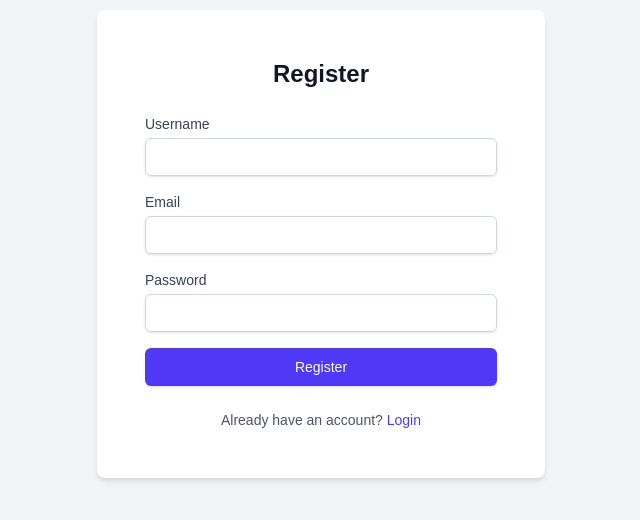
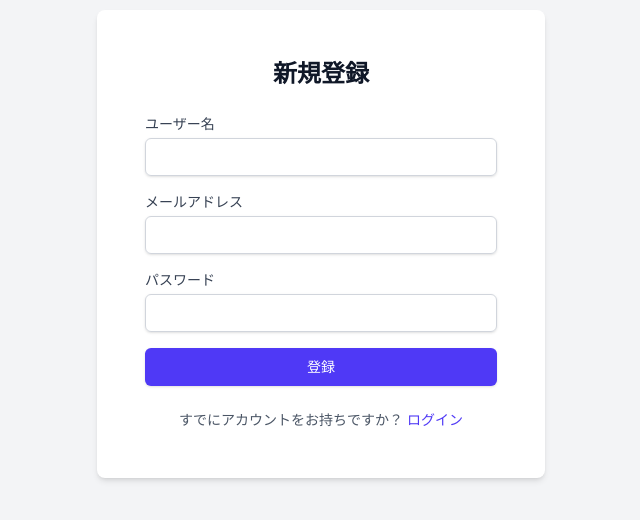
Before and after one commit to TsubasaShioda/ikimono_nikki, a Next.js app: page /auth/register in a window 1280 px wide. Shown: the part 156-676 px from the top of the page, without its empty margins (319-959 px from the left). Built offline with nearby package versions, Linux system fonts and the light colour scheme.

Commit message:
feat: 認証フォームの日本語化

```diff
--- a/src/app/auth/login/page.tsx
+++ b/src/app/auth/login/page.tsx
@@ -45,11 +45,11 @@ export default function LoginPage() {
 
   return (
     <div className="p-4">
-      <h2 className="text-2xl font-bold mb-6 text-center text-gray-900">Login</h2>
+      <h2 className="text-2xl font-bold mb-6 text-center text-gray-900">ログイン</h2>
       {error && <p className="text-red-500 text-center mb-4">{error}</p>}
       <form onSubmit={handleSubmit} className="space-y-4">
         <div>
-          <label htmlFor="email" className="block text-sm font-medium text-gray-700">Email</label>
+          <label htmlFor="email" className="block text-sm font-medium text-gray-700">メールアドレス</label>
           <input
             type="email"
             id="email"
@@ -60,7 +60,7 @@ export default function LoginPage() {
           />
         </div>
         <div>
-          <label htmlFor="password" className="block text-sm font-medium text-gray-700">Password</label>
+          <label htmlFor="password" className="block text-sm font-medium text-gray-700">パスワード</label>
           <input
             type="password"
             id="password"
@@ -75,14 +75,14 @@ export default function LoginPage() {
             type="submit"
             className="w-full flex justify-center py-2 px-4 border border-transparent rounded-md shadow-sm text-sm font-medium text-white bg-indigo-600 hover:bg-indigo-700 focus:outline-none focus:ring-2 focus:ring-offset-2 focus:ring-indigo-500"
           >
-            Login
+            ログイン
           </button>
         </div>
       </form>
       <p className="mt-6 text-center text-sm text-gray-600">
-        Don't have an account? {' '}
+        アカウントをお持ちではありませんか？ {' '}
         <Link href="/auth/register" className="font-medium text-indigo-600 hover:text-indigo-500">
-          Register
+          新規登録
         </Link>
       </p>
     </div>
--- a/src/app/auth/register/page.tsx
+++ b/src/app/auth/register/page.tsx
@@ -48,12 +48,12 @@ export default function RegisterPage() {
 
   return (
     <div className="p-4">
-      <h2 className="text-2xl font-bold mb-6 text-center text-gray-900">Register</h2>
+      <h2 className="text-2xl font-bold mb-6 text-center text-gray-900">新規登録</h2>
       {error && <p className="text-red-500 text-center mb-4">{error}</p>}
       {success && <p className="text-green-500 text-center mb-4">{success}</p>}
       <form onSubmit={handleSubmit} className="space-y-4">
         <div>
-          <label htmlFor="username" className="block text-sm font-medium text-gray-700">Username</label>
+          <label htmlFor="username" className="block text-sm font-medium text-gray-700">ユーザー名</label>
           <input
             type="text"
             id="username"
@@ -64,7 +64,7 @@ export default function RegisterPage() {
           />
         </div>
         <div>
-          <label htmlFor="email" className="block text-sm font-medium text-gray-700">Email</label>
+          <label htmlFor="email" className="block text-sm font-medium text-gray-700">メールアドレス</label>
           <input
             type="email"
             id="email"
@@ -75,7 +75,7 @@ export default function RegisterPage() {
           />
         </div>
         <div>
-          <label htmlFor="password" className="block text-sm font-medium text-gray-700">Password</label>
+          <label htmlFor="password" className="block text-sm font-medium text-gray-700">パスワード</label>
           <input
             type="password"
             id="password"
@@ -90,14 +90,14 @@ export default function RegisterPage() {
             type="submit"
             className="w-full flex justify-center py-2 px-4 border border-transparent rounded-md shadow-sm text-sm font-medium text-white bg-indigo-600 hover:bg-indigo-700 focus:outline-none focus:ring-2 focus:ring-offset-2 focus:ring-indigo-500"
           >
-            Register
+            登録
           </button>
         </div>
       </form>
       <p className="mt-6 text-center text-sm text-gray-600">
-        Already have an account? {' '}
+        すでにアカウントをお持ちですか？ {' '}
         <Link href="/auth/login" className="font-medium text-indigo-600 hover:text-indigo-500">
-          Login
+          ログイン
         </Link>
       </p>
     </div>
```
